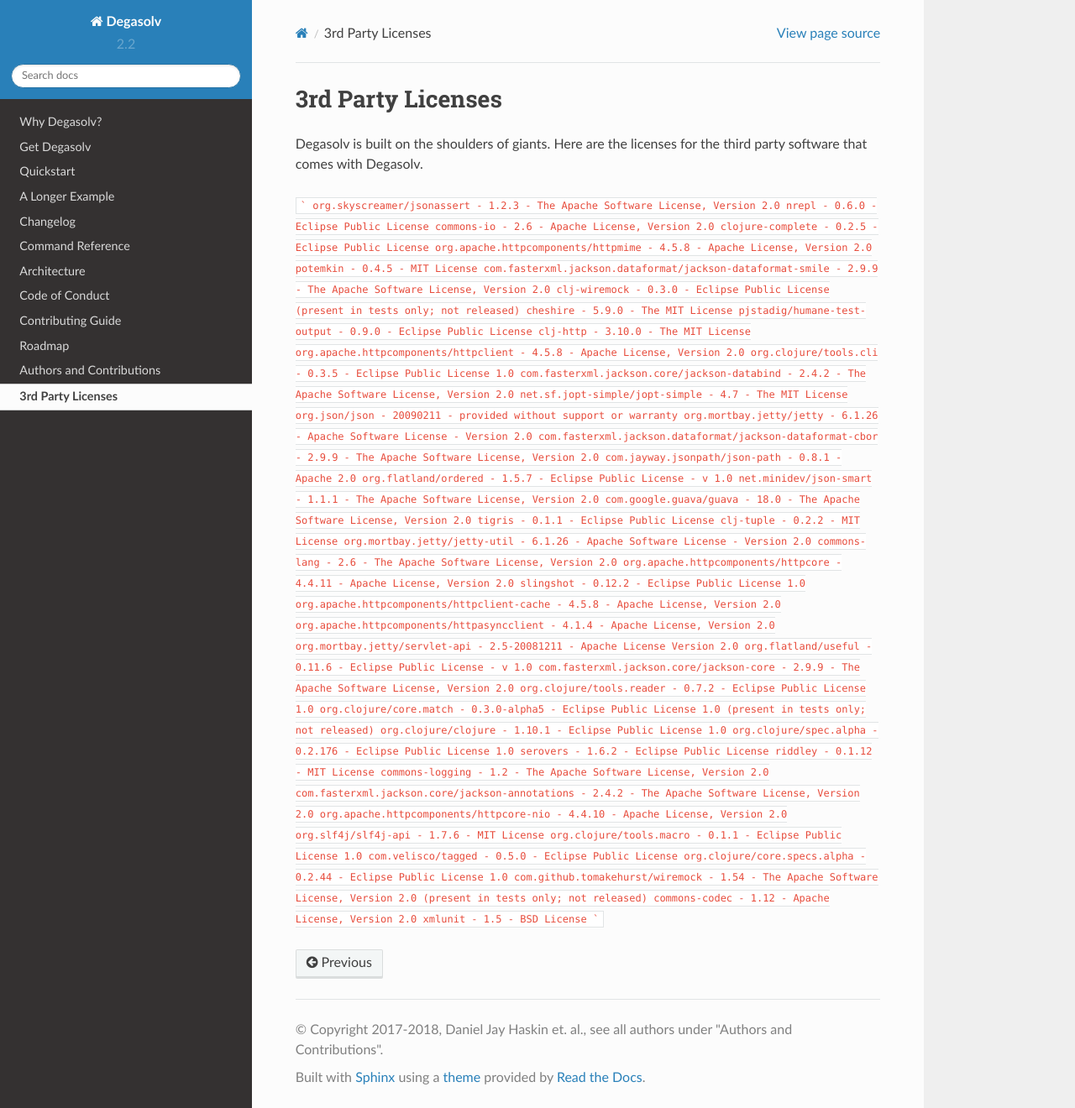
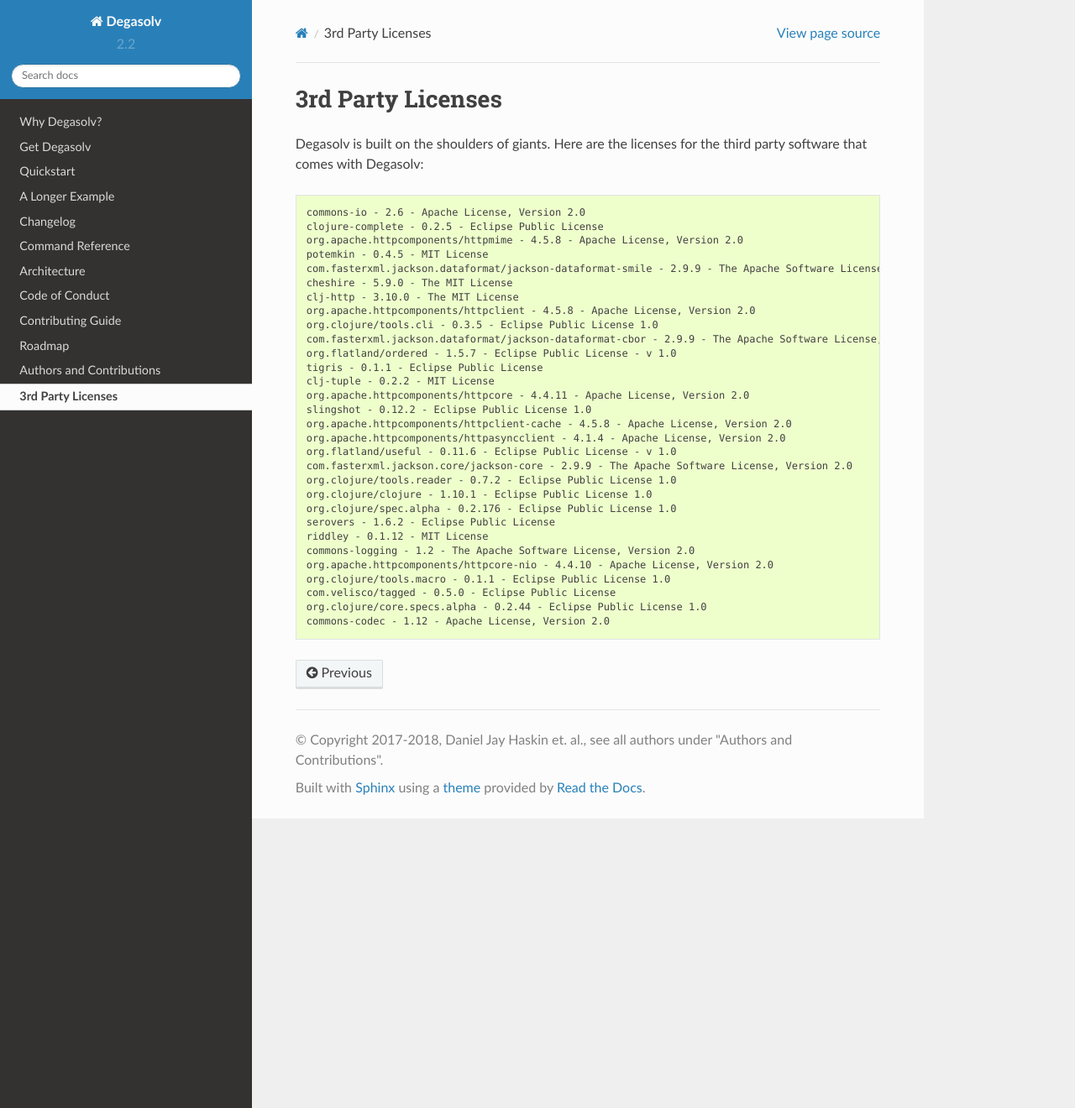
Before and after one commit to djhaskin987/degasolv, a Sphinx documentation site: the page built from docs/3rd-party-licenses.rst, in a window 1280 px wide and 1320 px high. Shown: the whole window at 84% size. Built offline with Sphinx 7.4.7 and the Read the Docs theme 2.0.0, drawn with Linux system fonts in a browser that asks for light colours.

Commit message:
Update 3rd party licenses

````diff
--- a/docs/3rd-party-licenses.rst
+++ b/docs/3rd-party-licenses.rst
@@ -4,57 +4,35 @@
 ==================
 
 Degasolv is built on the shoulders of giants. Here are the licenses for the
-third party software that comes with Degasolv.
+third party software that comes with Degasolv::
 
-```
-org.skyscreamer/jsonassert - 1.2.3 - The Apache Software License, Version 2.0
-nrepl - 0.6.0 - Eclipse Public License
-commons-io - 2.6 - Apache License, Version 2.0
-clojure-complete - 0.2.5 - Eclipse Public License
-org.apache.httpcomponents/httpmime - 4.5.8 - Apache License, Version 2.0
-potemkin - 0.4.5 - MIT License
-com.fasterxml.jackson.dataformat/jackson-dataformat-smile - 2.9.9 - The Apache Software License, Version 2.0
-clj-wiremock - 0.3.0 - Eclipse Public License (present in tests only; not
-released)
-cheshire - 5.9.0 - The MIT License
-pjstadig/humane-test-output - 0.9.0 - Eclipse Public License
-clj-http - 3.10.0 - The MIT License
-org.apache.httpcomponents/httpclient - 4.5.8 - Apache License, Version 2.0
-org.clojure/tools.cli - 0.3.5 - Eclipse Public License 1.0
-com.fasterxml.jackson.core/jackson-databind - 2.4.2 - The Apache Software License, Version 2.0
-net.sf.jopt-simple/jopt-simple - 4.7 - The MIT License
-org.json/json - 20090211 - provided without support or warranty
-org.mortbay.jetty/jetty - 6.1.26 - Apache Software License - Version 2.0
-com.fasterxml.jackson.dataformat/jackson-dataformat-cbor - 2.9.9 - The Apache Software License, Version 2.0
-com.jayway.jsonpath/json-path - 0.8.1 - Apache 2.0
-org.flatland/ordered - 1.5.7 - Eclipse Public License - v 1.0
-net.minidev/json-smart - 1.1.1 - The Apache Software License, Version 2.0
-com.google.guava/guava - 18.0 - The Apache Software License, Version 2.0
-tigris - 0.1.1 - Eclipse Public License
-clj-tuple - 0.2.2 - MIT License
-org.mortbay.jetty/jetty-util - 6.1.26 - Apache Software License - Version 2.0
-commons-lang - 2.6 - The Apache Software License, Version 2.0
-org.apache.httpcomponents/httpcore - 4.4.11 - Apache License, Version 2.0
-slingshot - 0.12.2 - Eclipse Public License 1.0
-org.apache.httpcomponents/httpclient-cache - 4.5.8 - Apache License, Version 2.0
-org.apache.httpcomponents/httpasyncclient - 4.1.4 - Apache License, Version 2.0
-org.mortbay.jetty/servlet-api - 2.5-20081211 - Apache License Version 2.0
-org.flatland/useful - 0.11.6 - Eclipse Public License - v 1.0
-com.fasterxml.jackson.core/jackson-core - 2.9.9 - The Apache Software License, Version 2.0
-org.clojure/tools.reader - 0.7.2 - Eclipse Public License 1.0
-org.clojure/core.match - 0.3.0-alpha5 - Eclipse Public License 1.0 (present in tests only; not released)
-org.clojure/clojure - 1.10.1 - Eclipse Public License 1.0
-org.clojure/spec.alpha - 0.2.176 - Eclipse Public License 1.0
-serovers - 1.6.2 - Eclipse Public License
-riddley - 0.1.12 - MIT License
-commons-logging - 1.2 - The Apache Software License, Version 2.0
-com.fasterxml.jackson.core/jackson-annotations - 2.4.2 - The Apache Software License, Version 2.0
-org.apache.httpcomponents/httpcore-nio - 4.4.10 - Apache License, Version 2.0
-org.slf4j/slf4j-api - 1.7.6 - MIT License
-org.clojure/tools.macro - 0.1.1 - Eclipse Public License 1.0
-com.velisco/tagged - 0.5.0 - Eclipse Public License
-org.clojure/core.specs.alpha - 0.2.44 - Eclipse Public License 1.0
-com.github.tomakehurst/wiremock - 1.54 - The Apache Software License, Version 2.0 (present in tests only; not released)
-commons-codec - 1.12 - Apache License, Version 2.0
-xmlunit - 1.5 - BSD License
-```
+    commons-io - 2.6 - Apache License, Version 2.0
+    clojure-complete - 0.2.5 - Eclipse Public License
+    org.apache.httpcomponents/httpmime - 4.5.8 - Apache License, Version 2.0
+    potemkin - 0.4.5 - MIT License
+    com.fasterxml.jackson.dataformat/jackson-dataformat-smile - 2.9.9 - The Apache Software License, Version 2.0
+    cheshire - 5.9.0 - The MIT License
+    clj-http - 3.10.0 - The MIT License
+    org.apache.httpcomponents/httpclient - 4.5.8 - Apache License, Version 2.0
+    org.clojure/tools.cli - 0.3.5 - Eclipse Public License 1.0
+    com.fasterxml.jackson.dataformat/jackson-dataformat-cbor - 2.9.9 - The Apache Software License, Version 2.0
+    org.flatland/ordered - 1.5.7 - Eclipse Public License - v 1.0
+    tigris - 0.1.1 - Eclipse Public License
+    clj-tuple - 0.2.2 - MIT License
+    org.apache.httpcomponents/httpcore - 4.4.11 - Apache License, Version 2.0
+    slingshot - 0.12.2 - Eclipse Public License 1.0
+    org.apache.httpcomponents/httpclient-cache - 4.5.8 - Apache License, Version 2.0
+    org.apache.httpcomponents/httpasyncclient - 4.1.4 - Apache License, Version 2.0
+    org.flatland/useful - 0.11.6 - Eclipse Public License - v 1.0
+    com.fasterxml.jackson.core/jackson-core - 2.9.9 - The Apache Software License, Version 2.0
+    org.clojure/tools.reader - 0.7.2 - Eclipse Public License 1.0
+    org.clojure/clojure - 1.10.1 - Eclipse Public License 1.0
+    org.clojure/spec.alpha - 0.2.176 - Eclipse Public License 1.0
+    serovers - 1.6.2 - Eclipse Public License
+    riddley - 0.1.12 - MIT License
+    commons-logging - 1.2 - The Apache Software License, Version 2.0
+    org.apache.httpcomponents/httpcore-nio - 4.4.10 - Apache License, Version 2.0
+    org.clojure/tools.macro - 0.1.1 - Eclipse Public License 1.0
+    com.velisco/tagged - 0.5.0 - Eclipse Public License
+    org.clojure/core.specs.alpha - 0.2.44 - Eclipse Public License 1.0
+    commons-codec - 1.12 - Apache License, Version 2.0
````
